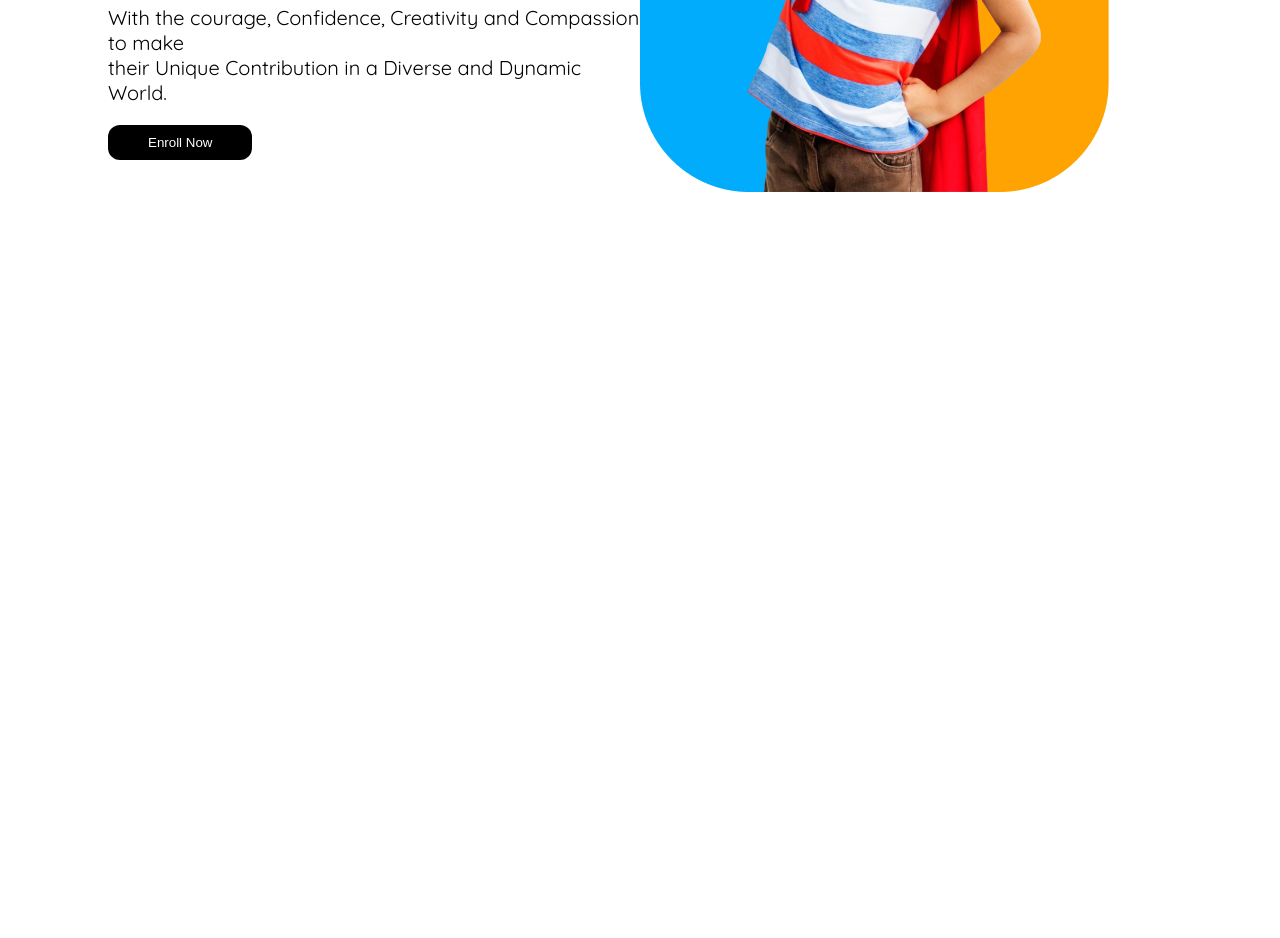
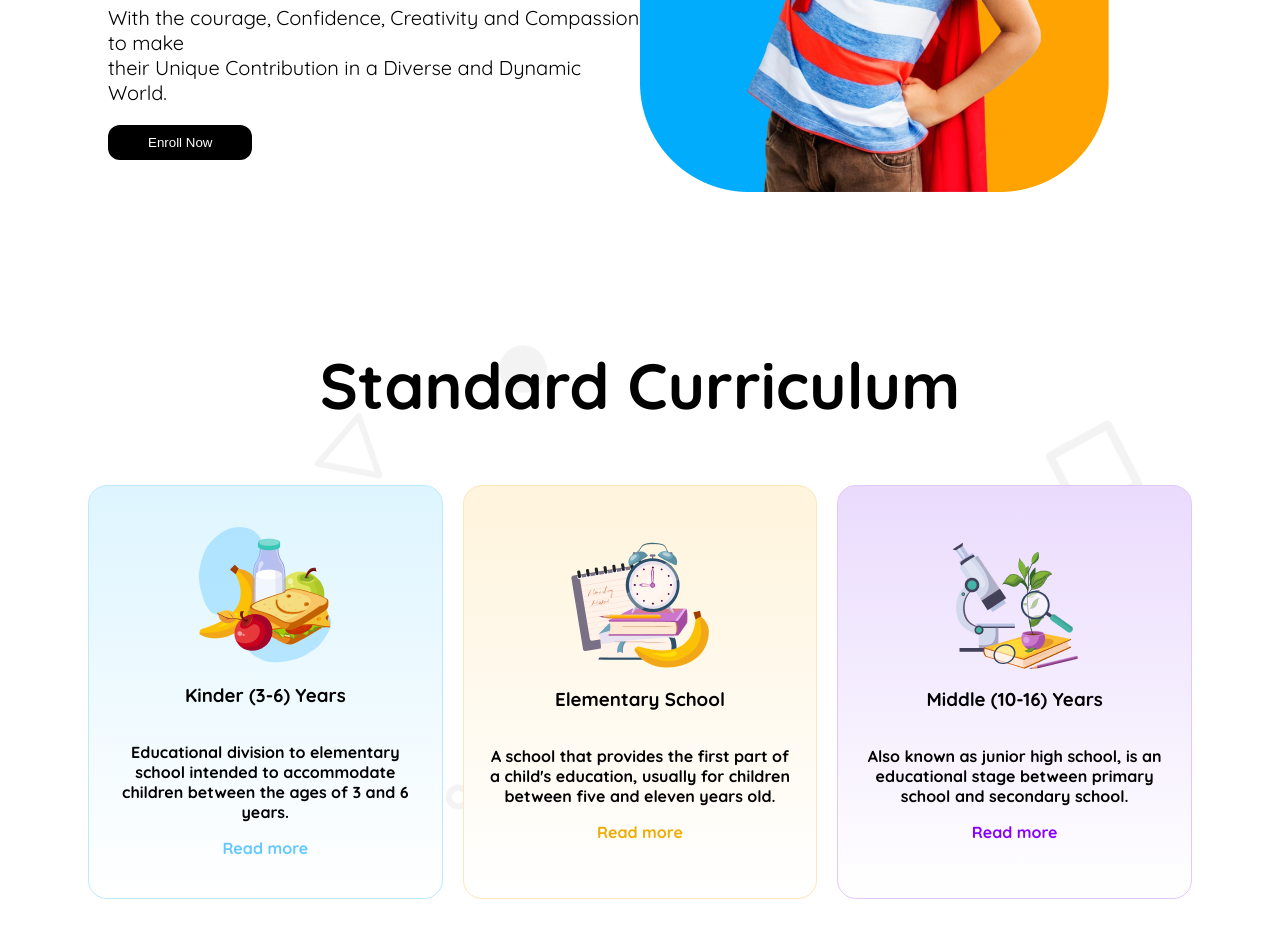
Before and after one commit to Wania14052012/second-assignment, a plain HTML site: page index.html in a window 1280 px wide. Shown: the part 584-1522 px from the top of the page. Before the commit the page ends 884 px from the top, so only its background shows below. Drawn offline with Linux system fonts and the light colour scheme.

Commit message:
compleated the cariculam

```diff
--- a/index.html
+++ b/index.html
@@ -1,14 +1,18 @@
 <!DOCTYPE html>
 <html lang="en">
+
 <head>
     <meta charset="UTF-8">
     <meta name="viewport" content="width=device-width, initial-scale=1.0">
     <title>Document</title>
     <link rel="preconnect" href="https://fonts.googleapis.com">
     <link rel="preconnect" href="https://fonts.gstatic.com" crossorigin>
-<link href="https://fonts.googleapis.com/css2?family=Open+Sans:ital,wght@0,300..800;1,300..800&family=Quicksand:wght@300..700&display=swap" rel="stylesheet">
+    <link
+        href="https://fonts.googleapis.com/css2?family=Open+Sans:ital,wght@0,300..800;1,300..800&family=Quicksand:wght@300..700&display=swap"
+        rel="stylesheet">
     <link rel="stylesheet" href="style.css">
 </head>
+
 <body class="quicksand-font">
     <header class="header">
         <nav class="navbar">
@@ -17,26 +21,58 @@
                 <h2 class="logo-h2">SCHOOL</h2>
             </div>
             <ul>
-                <a href="#"><li class="oneli">Home</li></a>
-                <a href="#"><li class="twoli">About</li></a>
-                <a href="#"><li class="threeli">Facillities</li></a>
-                <a href="#"><li class="fourli">Admission</li></a>
+                <a href="#">
+                    <li class="oneli">Home</li>
+                </a>
+                <a href="#">
+                    <li class="twoli">About</li>
+                </a>
+                <a href="#">
+                    <li class="threeli">Facillities</li>
+                </a>
+                <a href="#">
+                    <li class="fourli">Admission</li>
+                </a>
             </ul>
             <button class="nav-btn">Contact</button>
             <i class="fa-solid fa-bars"></i>
         </nav>
         <div class="head-cont">
             <div class="head-txt">
-        <h1 class="header-h1"><span class="yellow">Empowering <br></span><span class="black">students from small <br>age </span><span class="blue">towards vision</span></h1>
-    <p class="header-para">With the courage, Confidence, Creativity and Compassion to make <br>their Unique Contribution in a Diverse and Dynamic World.</p>
+                <h1 class="header-h1"><span class="yellow">Empowering <br></span><span class="black">students from small
+                        <br>age </span><span class="blue">towards vision</span></h1>
+                <p class="header-para">With the courage, Confidence, Creativity and Compassion to make <br>their Unique
+                    Contribution in a Diverse and Dynamic World.</p>
                 <button class="header-btn">Enroll Now</button>
             </div>
             <img src="assets/hero-kids.png" class="hero">
         </div>
     </header>
     <main class="main">
-
+        <h2 class="cari-h2">Standard Curriculum</h2>
+        <div class="cari">
+            <div class="kinder">
+                <img src="assets/kinder.png" class="kinder-img">
+                <h3 class="kinder-h3">Kinder (3-6) Years</h3>
+                <p class="kinder-p">Educational division to elementary school intended to accommodate
+                    children between the ages of 3 and 6 years.</p>
+                    <a href="#" style="color: #64C8FF;text-decoration: none;">Read more</a>
+                </div>
+            <div class="elementary">
+                <img src="assets/elementary.png" class="elementary-img">
+                <h3 class="kinder-h3">Elementary School</h3>
+                <p class="elementary-p">A school that provides the first part of a child's education, usually for children between five and eleven years old.</p>
+                <a href="#" style="color: #F0AA00;text-decoration: none;">Read more</a>
+            </div>
+            <div class="middle">
+                <img src="assets/middle.png" class="middle-img">
+                <h3 class="middle-h3">Middle (10-16) Years</h3>
+                <p class="middle-p">Also known as junior high school, is an educational stage between primary school and secondary school.</p>
+            <a href="#" style="color: #8700FF;text-decoration: none;">Read more</a>
+            </div>
+        </div>
     </main>
     <script src="https://kit.fontawesome.com/7b26ff700d.js" crossorigin="anonymous"></script>
 </body>
+
 </html>
--- a/style.css
+++ b/style.css
@@ -1,15 +1,17 @@
-.quicksand-font{
+.quicksand-font {
     font-family: "Quicksand", serif;
     font-optical-sizing: auto;
     font-weight: bold;
     font-style: normal;
 }
-.navbar{
+
+.navbar {
     display: flex;
     align-items: center;
     justify-content: space-around;
 }
-.nav-btn{
+
+.nav-btn {
     background-color: #FEA301;
     color: white;
     border: none;
@@ -17,67 +19,72 @@
     border-radius: 12px;
     padding: 10px 40px;
 }
+
 nav ul {
     display: flex;
     list-style: none;
     gap: 20px;
 }
-nav ul a{
+
+nav ul a {
     text-decoration: none;
 }
-.oneli{
+
+.oneli {
     color: #FEA301;
 }
-.twoli{
+
+.twoli {
     color: #05D4DF;
 }
-.threeli{
+
+.threeli {
     color: #01ACFD;
 }
-.fourli{
+
+.fourli {
     color: #5D58EF;
 }
-.logo-div{
+
+.logo-div {
     display: flex;
     align-items: center;
 }
-.logo-img{
+
+.logo-img {
     height: 8vh;
     margin-left: auto;
 }
-.logo-h2{
+
+.logo-h2 {
     font-size: 32px;
 }
-@media screen and (max-width: 850px){
-    .logo-h2{
-          display: none;
-    }
-    nav ul li{
-        display: none;
-    }
-    .nav-btn{
-        display: none;
-    }
-}
-.header-h1{
+
+
+.header-h1 {
     text-align: left;
     font-size: 56px;
 }
-.yellow{
+
+.yellow {
     color: #FEA301;
 }
-.black{
+
+.black {
     color: black;
 }
-.blue{
+
+.blue {
     color: #01ACFD;
 }
-.header-para{
+
+.header-para {
     text-align: left;
     font-size: 20px;
     font-weight: normal;
 }
-.header-btn{
+
+.header-btn {
     background-color: #000000;
     color: white;
     border: none;
@@ -86,32 +93,106 @@ nav ul a{
     padding: 10px 40px;
 
 }
-.head-cont{
+
+.head-cont {
     display: grid;
-    grid-template-columns: repeat(2,1fr);
+    grid-template-columns: repeat(2, 1fr);
     align-items: center;
     justify-content: center;
     padding: 100px;
 }
+
+.main {
+    background-image: url('assets/bg.png');
+}
+.cari{
+    display: grid;
+    grid-template-columns: repeat(3,1fr);
+    gap: 20px;
+    margin: 60px 80px;
+}
+.kinder{
+    padding: 40px 20px;
+    display: flex;
+    flex-direction: column;
+    justify-content: center;
+    align-items: center;
+    text-align: center;
+    background-image: linear-gradient(#DEF5FF,#ffff);
+    border-radius: 19px;
+    border: 1px solid #bbeaff;
+}
+.elementary{
+    padding: 40px 20px;
+    display: flex;
+    flex-direction: column;
+    justify-content: center;
+    align-items: center;
+    text-align: center;
+    background-image: linear-gradient(#FFF4DC,#ffff);
+    border-radius: 19px;
+    border: 1px solid #fce7bb;
+}
+.middle{
+    padding: 40px 20px;
+    display: flex;
+    flex-direction: column;
+    justify-content: center;
+    align-items: center;
+    text-align: center;
+    background-image: linear-gradient(#eadbfd,#ffff);
+    border-radius: 19px;
+    border: 1px solid #e0c8ff;
+}
+.cari-h2{
+    text-align: center;
+    font-size: 5vw;
+}
+
 @media screen and (max-width: 845px) {
-    .head-cont{
+    .head-cont {
         display: grid;
-        grid-template-columns: repeat(1,1fr);
+        grid-template-columns: repeat(1, 1fr);
         align-items: center;
         justify-content: center;
         padding: 100px;
         text-align: center;
     }
-    .header-h1{
+
+    .header-h1 {
         text-align: center;
         font-size: 56px;
     }
-    .header-para{
+
+    .header-para {
         text-align: center;
         font-size: 20px;
         font-weight: normal;
     }
-    .hero{
+
+    .hero {
         width: 99%;
     }
 }
+
+@media screen and (max-width: 850px) {
+    .logo-h2 {
+        display: none;
+    }
+
+    nav ul li {
+        display: none;
+    }
+
+    .nav-btn {
+        display: none;
+    }
+}
+@media screen and (max-width: 832px){
+    .cari{
+        display: grid;
+        grid-template-columns: repeat(1,1fr);
+        gap: 100px;
+        margin: 60px 80px;
+    }
+}
```
Also changed, not shown: assets/logo2.png (added), bag.png (deleted). Lines whose indentation alone changed are shown as unchanged.
